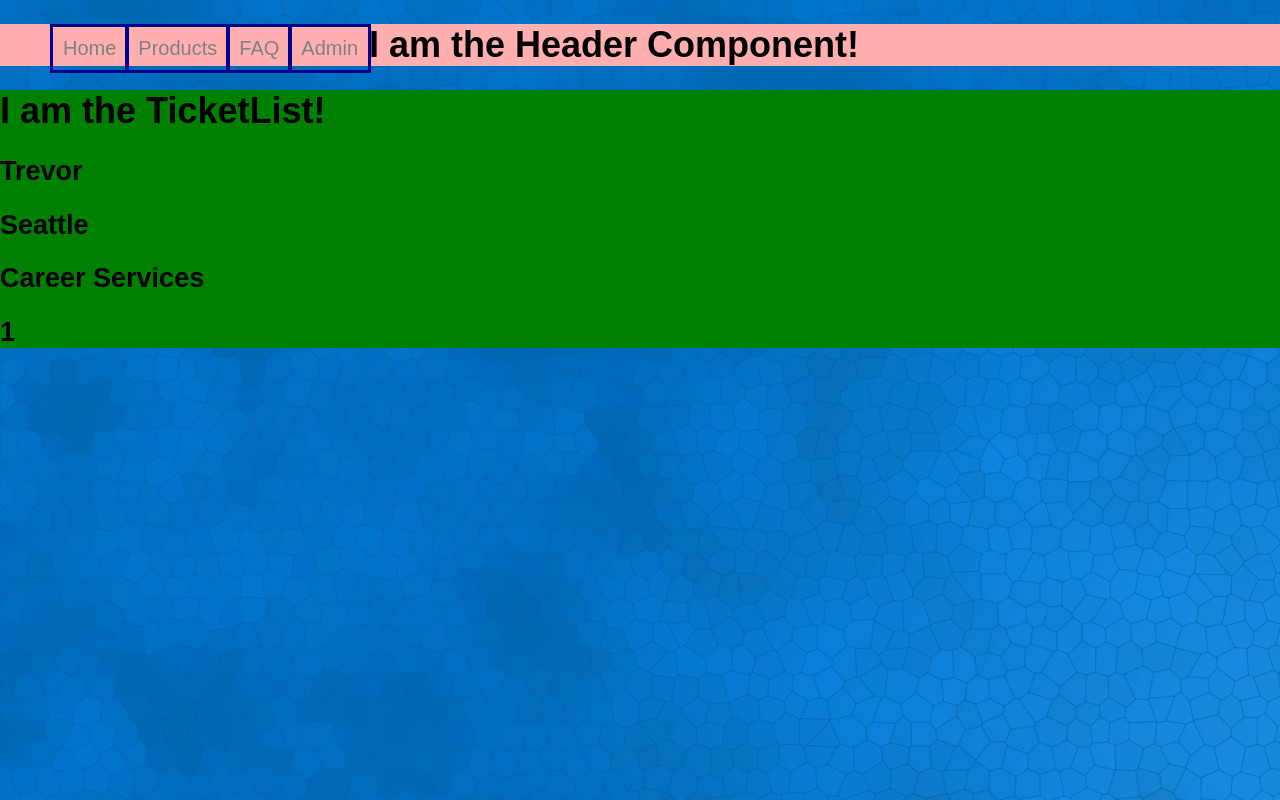
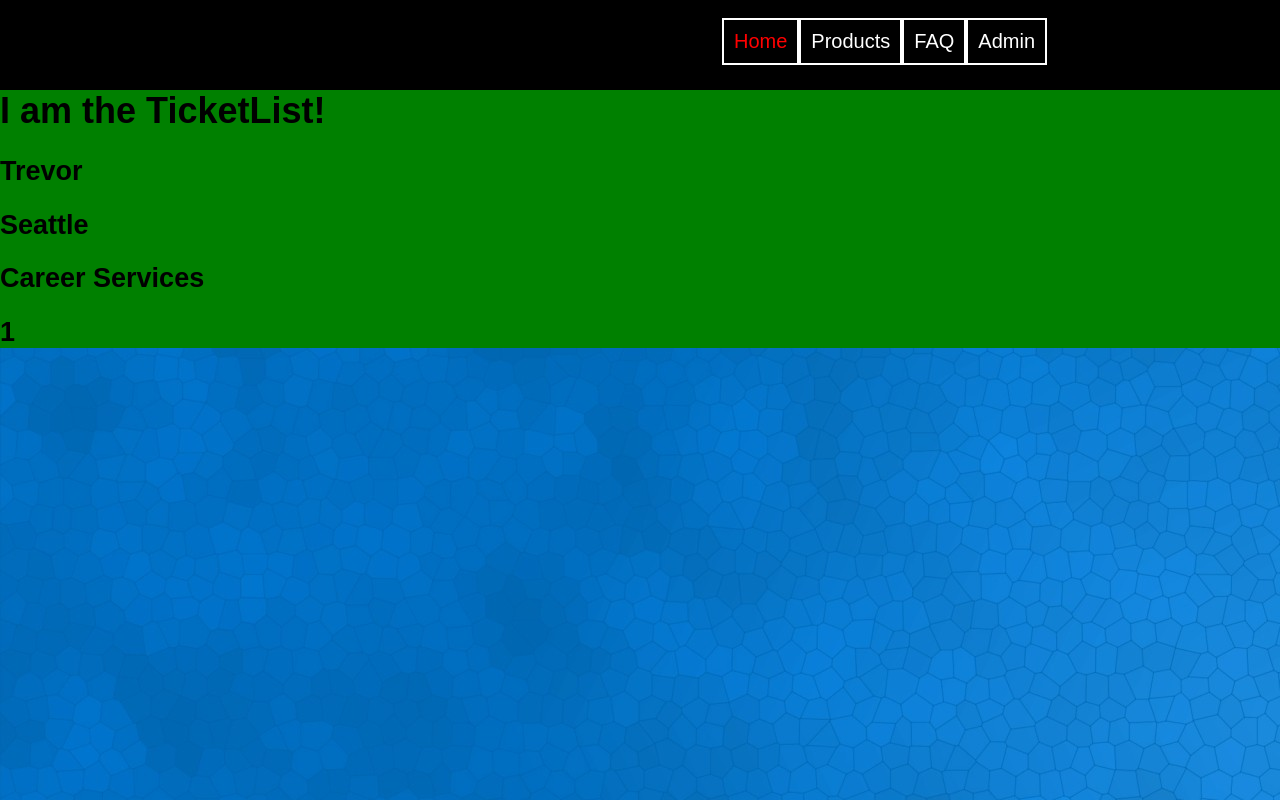
Before and after one commit to ratta2ii/az-movie-nights, a React app: page /#/ticketlist in a window 1280 px wide. Built offline with nearby package versions, Linux system fonts and the light colour scheme.

Commit message:
Continue to work on Navbar

```diff
--- a/src/components/Navbar.css
+++ b/src/components/Navbar.css
@@ -1,16 +1,23 @@
+.navContainer {
+  width: 100%;
+  background-color: black;
+  margin: 0 0 100px 0;
+  position: fixed;
+  top: 0;
+  left: 0;
+  padding-bottom: 25px;
+}
+
 .navBody {
   display: none;
-  padding: 30px 0;
-  margin-bottom: 50px;
-  color: rgba(0, 0, 0, 0.482);
-  height: 100px;
+  margin: 0;
 }
 
 .hamburgerDiv {
   width: 40px;
   height: 35px;
   float: right;
-  margin: 35px 50px 0 0
+  margin: 25px 40px 0 0;
 }
 
 .hamburgerStyling {
@@ -21,22 +28,21 @@
 .listElements {
   float: left;
   font-size: 20px;
-  border: 3px solid darkblue;
-  color: gray;
+  color: white;
+  border: 2px solid white;
+  list-style-type: none;
   padding: 10px;
-  list-style-type: none;
-  margin: 0px -2px;
 }
 
 .homeLink {
   float: left;
   font-size: 20px;
-  border: 3px solid darkblue;
-  color: gray;
-  padding: 10px;
+  font-family: Arial, Helvetica, sans-serif;
+  border: 2px solid white;
   list-style-type: none;
-  margin-right: -2px;
-  margin-left: 10px;
+  margin-left: 40%;
+  color: red;
+  padding: 10px
 }
 
 
@@ -44,33 +50,57 @@
 
 @media only screen and (min-width: 600px) {
 
-  .tester {
-    color: yellow;
+  .navBody {
+    display: unset;
+  }
+  .hamburgerDiv {
+    display: none;
+  }
+  .homeLink {
+    margin-left: 39%;
   }
 
 }
 
 
 
+@media only screen and (min-width: 650px) {
+  .homeLink {
+    margin-left: 45%;
+  }
+}
+
+
+@media only screen and (min-width: 700px) {
+  .homeLink {
+    margin-left: 48%;
+  }
+}
+
+
+@media only screen and (min-width: 750px) {
+  .homeLink {
+    margin-left: 45%;
+  }
+}
+
+
 @media only screen and (min-width: 800px) {
 
-  .navBody {
-    color: purple;
-    display: none;
+
+  .homeLink {
+    margin-left: 55%;
+  }
+  .hamburgerDiv {
+    margin: 30px 40px 0 0;
   }
 
 }
 
 
 
-@media only screen and (min-width: 1000px) {
+@media only screen and (min-width: 900px) {
 
-  .navBody {
-    display: unset;
-  }
-  .hamburgerDiv {
-    display: none;
-  }
 
   .tester {
     color: blue;
--- a/src/components/Navbar.jsx
+++ b/src/components/Navbar.jsx
@@ -13,11 +13,7 @@ export default function Navbar() {
   }
 
   return (
-    <div>
-      <div className={styles.hamburgerDiv} onClick={handleDisplaySideNavBar}>
-        <img src={hamburger} className={styles.hamburgerStyling} />
-      </div>
-
+    <div className={styles.navContainer}>
       <div className={styles.navBody}>
         <ul>
           <Link to="/"><li className={styles.homeLink} >Home</li></Link>
@@ -26,6 +22,9 @@ export default function Navbar() {
           <Link to="/"><li className={styles.listElements} >Admin</li></Link>
         </ul>
       </div>
+      <div className={styles.hamburgerDiv} onClick={handleDisplaySideNavBar}>
+        <img src={hamburger} className={styles.hamburgerStyling} />
+      </div>
     </div>
   );
 
```
Also changed, not shown: template.ejs.
